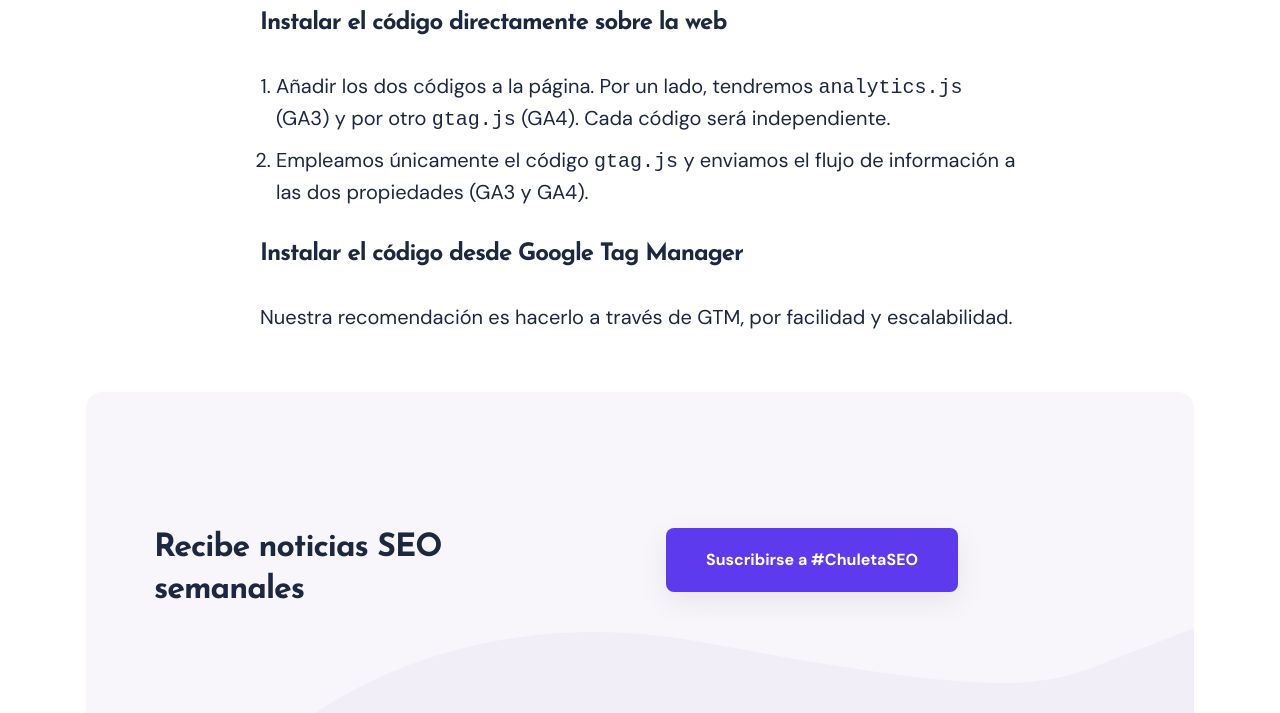
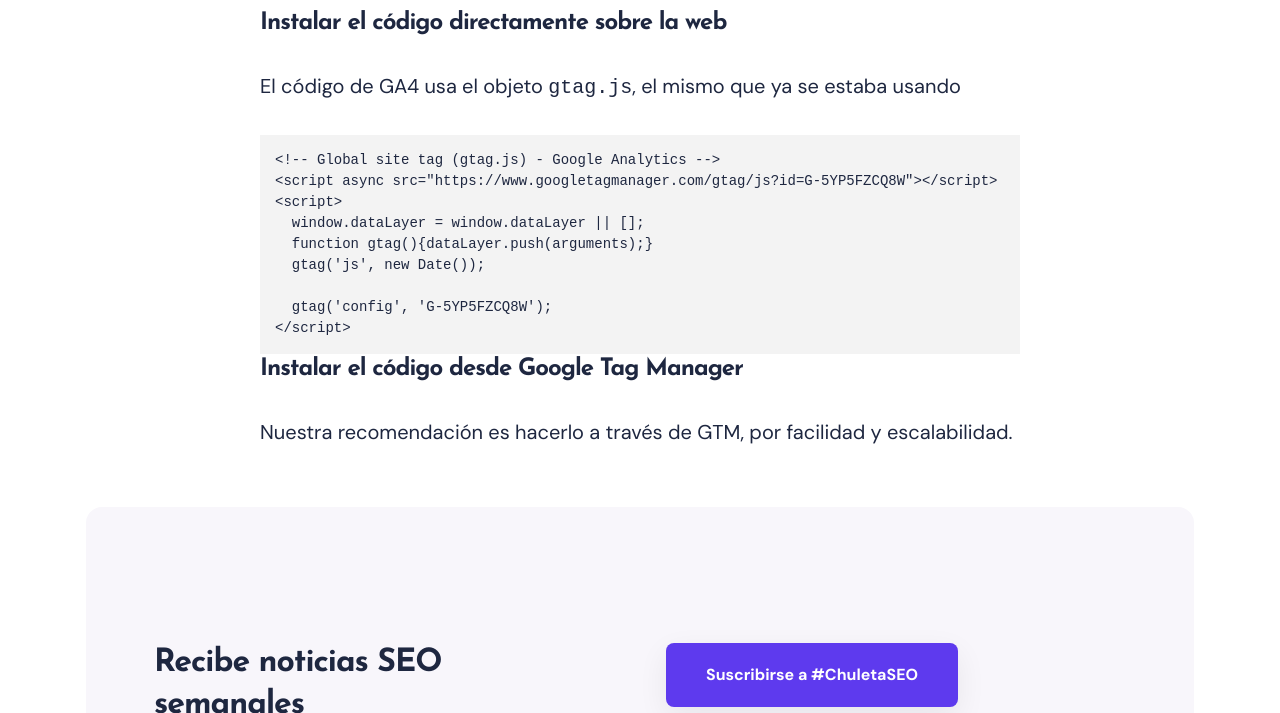
Before and after one commit to Emirodgar/w-avanzared, a Jekyll site: the page built from Google Analytics/google-analytics.md, in a window 1280 px wide and 900 px high, scrolled down 5904 px, cut to the strip 187-900 px from the top of the window. Built offline with Jekyll 4.4.1, drawn with Linux system fonts in a browser that asks for light colours; nearby versions of some CDN libraries.

Commit message:
Google Analytics/google-analytics.md updated from https://stackedit.io/

```diff
--- a/Google Analytics/google-analytics.md
+++ b/Google Analytics/google-analytics.md
@@ -77,8 +77,17 @@ Una vez que tengamos nuestro flujo de datos creado, si pulsamos sobre el mismo v
 
 ### Instalar el código directamente sobre la web
 
- 1. Añadir los dos códigos a la página. Por un lado, tendremos `analytics.js` (GA3) y por otro `gtag.js` (GA4). Cada código será independiente.
- 2. Empleamos únicamente el código `gtag.js` y enviamos el flujo de información a las dos propiedades (GA3 y GA4).
+El código de GA4 usa el objeto `gtag.js`, el mismo que ya se estaba usando
+
+    <!-- Global site tag (gtag.js) - Google Analytics -->
+    <script async src="https://www.googletagmanager.com/gtag/js?id=G-5YP5FZCQ8W"></script>
+    <script>
+      window.dataLayer = window.dataLayer || [];
+      function gtag(){dataLayer.push(arguments);}
+      gtag('js', new Date());
+
+      gtag('config', 'G-5YP5FZCQ8W');
+    </script>
 
 ### Instalar el código desde Google Tag Manager
 
```
Also changed, not shown: other parts of Google Analytics/google-analytics.md (+3 -3 lines).
